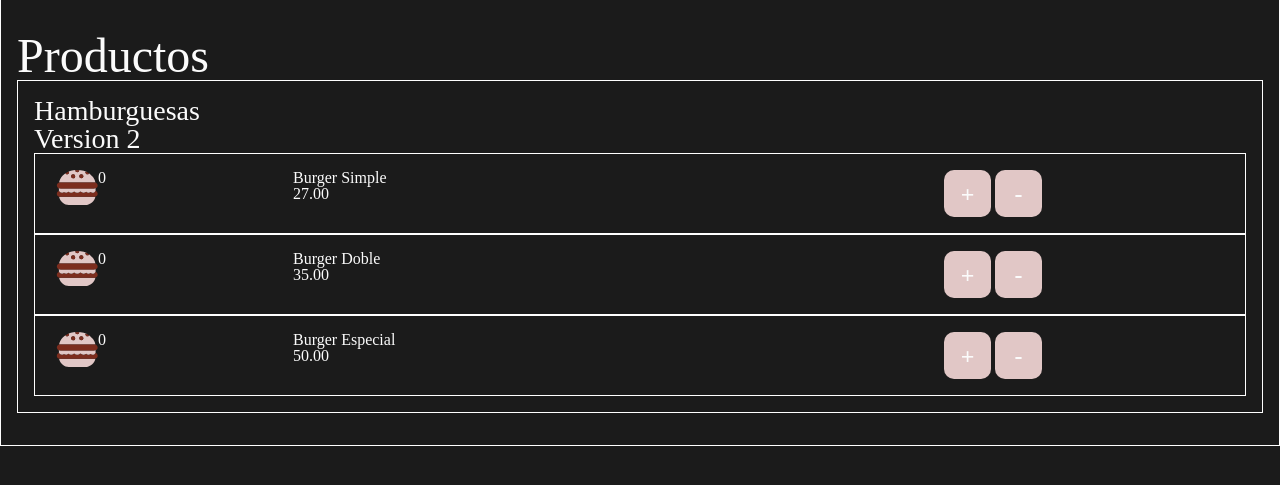
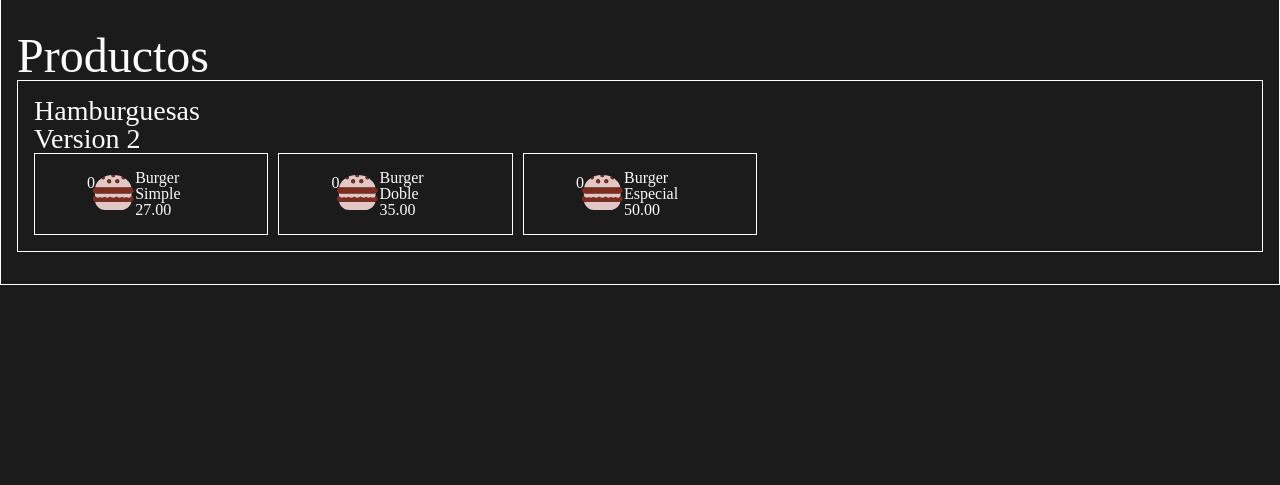
Before and after one commit to NelsonRs/hellburger, a PHP site: page / in a window 1280 px wide. Shown: the part 22-507 px from the top of the page. Run offline with PHP 8.4, Linux system fonts and the light colour scheme; data comes from the database, SQL or seed files in the repository; style sheets or scripts are compiled from the project's sources.

Commit message:
se añadió un grid para la section hamburger

```diff
--- a/assets/css/style.css
+++ b/assets/css/style.css
@@ -1,4 +1,14 @@
 @import url(/assets/css/reset/style.css);
+.stretched-link::after {
+  position: absolute;
+  top: 0;
+  right: 0;
+  bottom: 0;
+  left: 0;
+  z-index: 1;
+  content: "";
+}
+
 .section-index {
   border: 1px solid white;
   padding: 2rem 1rem;
@@ -13,30 +23,38 @@
 .section-index .section-hamburguer header h2 {
   font-size: 28px;
 }
-.section-index .section-hamburguer .card {
+.section-index .section-hamburguer .products {
+  display: grid;
+  grid-template-columns: repeat(5, 1fr);
+  grid-gap: 10px;
+  grid-auto-rows: minmax(80px, auto);
+}
+.section-index .section-hamburguer .products .card {
   display: flex;
   padding: 1rem;
   border: 1px solid white;
+  align-items: center;
+  justify-content: center;
 }
-.section-index .section-hamburguer .card .img {
+.section-index .section-hamburguer .products .card .img {
   position: relative;
   width: 20%;
 }
-.section-index .section-hamburguer .card .img span {
+.section-index .section-hamburguer .products .card .img span {
   position: absolute;
   top: 0;
 }
-.section-index .section-hamburguer .card .title {
+.section-index .section-hamburguer .products .card .title {
   width: 40%;
   margin: 0 0 0 0.5rem;
 }
-.section-index .section-hamburguer .card .actions {
+.section-index .section-hamburguer .products .card .actions {
   width: 40%;
   display: flex;
   justify-content: center;
   align-items: center;
 }
-.section-index .section-hamburguer .card .actions span {
+.section-index .section-hamburguer .products .card .actions span {
   display: flex;
   justify-content: center;
   align-items: center;
@@ -51,6 +69,6 @@
   border: unset;
   border-radius: 10px;
 }
-.section-index .section-hamburguer .card .actions span:active {
+.section-index .section-hamburguer .products .card .actions span:active {
   background: var(--primary);
 }/*# sourceMappingURL=style.css.map */
--- a/assets/css/style.scss
+++ b/assets/css/style.scss
@@ -1,4 +1,13 @@
 @import url(/assets/css/reset/style.css);
+
+.stretched-link::after{
+    position:absolute;
+    top:0;
+    right:0;
+    bottom:0;
+    left:0;
+    z-index:1;
+    content:""}
 
 .section-index{
     border: 1px solid white;
@@ -17,10 +26,17 @@
                 font-size: 28px;
             }
         }
+        .products{
+            display: grid;
+            grid-template-columns: repeat(5, 1fr);
+            grid-gap: 10px;
+            grid-auto-rows: minmax(80px, auto);
         .card{
             display: flex;
             padding: 1rem;
             border: 1px solid white;
+            align-items: center;
+            justify-content: center;
             .img{
                 position: relative;
                 width: 20%;
@@ -61,3 +77,4 @@
         }
     }
 }
+}
--- a/assets/js/main.js
+++ b/assets/js/main.js
@@ -20,3 +20,7 @@ toggle.onclick = function() {
 function total(e) {
     document.getElementById("num"+e.id).innerHTML= document.getElementById("qty"+e.id).value;
 }
+
+function addProduct(id) {
+    alert(id);
+}
--- a/index.php
+++ b/index.php
@@ -21,7 +21,7 @@
                 <h2>Hamburguesas</h2>
                 <h2>Version 2</h2>
             </header>
-            <?=selectHamburger()?>
+            <?=printProducts()?>
         </section>
     </section>
 <script src="<?php $root?>assets/js/main.js"></script>
--- a/php/models/class.php
+++ b/php/models/class.php
@@ -1,6 +1,41 @@
 <?php $root = $_SERVER['DOCUMENT_ROOT']; include $root."/php/models/db.php";
 
-    function selectHamburger(){
+    function printProducts(){
+        global $mysqli;
+        $result = $mysqli->query("SELECT P.id,P.name,P.price FROM producto P");
+        $print = "";
+        if ($result->num_rows > 0) {
+            $print = '<div class="products">';
+            $id=1;
+            while ($row = $result->fetch_assoc()) {
+                $id = $row["id"];
+                $name = $row["name"];
+                $price = $row["price"];
+                $print .= '
+                        <div class="card" style="position:relative;">
+                            <div class="img">
+                                <img src="/assets/svg/burger.svg">
+                                <span id="num'.$id.'">0</span>
+                            </div>
+
+                            <div class="title">
+                                <h3>'.$name.'</h3>
+                                <p>'.$price.'</p>
+                                <a id="'.$id.'" class="stretched-link" onclick="this.parentNode.querySelector('."'input[id=qty".$id."]'".').stepUp(),total(this),addProduct('.$id.')"></a>
+                                <input id="qty'.$id.'" type="number" min="0" value="0" hidden>
+                            </div>
+                        </div>
+                    ';
+            }
+            $print .= '</div>';
+        } else {
+            $print = "<p>No hay hamburguesas</p>";
+            return $print;
+        }
+        return $print;
+    }
+
+    /*function selectHamburger(){
         global $mysqli;
         $result = $mysqli->query("SELECT P.id,P.name,P.price FROM producto P");
         $result = printHamburger($result);
@@ -39,5 +74,5 @@
             return $print;
         }
         return $print;
-    }
+    }*/
 ?>
```
Also changed, not shown: 1 other file.
